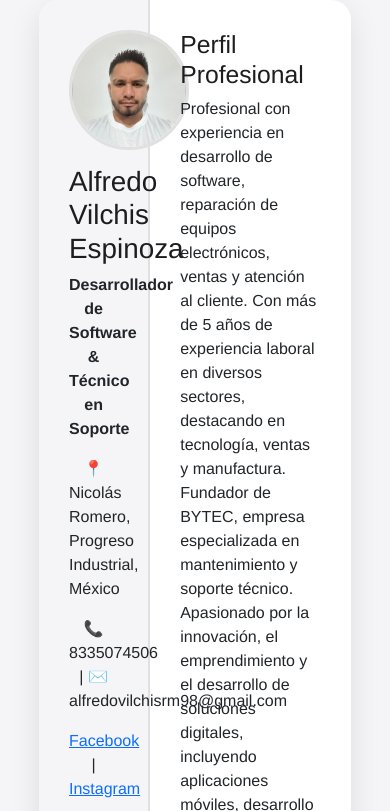
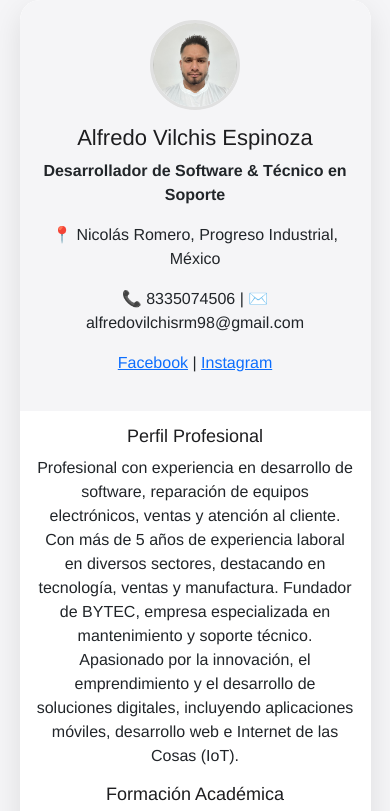
Before and after one commit to DexEscanor98/cv-alfredo, a plain HTML site: page index.html in a window 390 px wide. Shown: the top 811 px of the page. Drawn offline with nearby package versions, Linux system fonts and the light colour scheme.

Commit message:
Styles.css

```diff
--- a/Styles.css
+++ b/Styles.css
@@ -10,21 +10,26 @@ body {
     min-height: 100vh;
 }
 
+/* 🔹 Contenedor Principal */
 .cv-container {
-    width: 80%;
-    max-width: 900px;
+    width: 90%;
+    max-width: 1100px;
     background: white;
     border-radius: 20px;
     box-shadow: 0 10px 30px rgba(0, 0, 0, 0.1);
     display: flex;
+    flex-wrap: wrap; /* Permite que las columnas se acomoden */
     overflow: hidden;
 }
 
+/* 🔹 Sección Izquierda */
 .left-section {
-    width: 35%;
+    width: 30%;
     background: #F5F5F7;
     padding: 30px;
     text-align: center;
+    border-bottom-left-radius: 20px;
+    border-top-left-radius: 20px;
 }
 
 /* 🔹 Imagen ajustada sin cambiar diseño */
@@ -37,20 +42,20 @@ body {
     border: 3px solid #E0E0E0; /* Borde sutil para estética */
 }
 
+/* 🔹 Sección Derecha */
 .right-section {
-    width: 65%;
+    flex: 1;
     padding: 30px;
     border-left: 2px solid #E0E0E0;
+    min-width: 320px; /* Asegura que no se haga muy pequeño en móviles */
 }
 
+/* 🔹 Ajuste de textos */
 h1, h2, h3 {
     color: #1D1D1F;
 }
 
-.job, .education, .skills {
-    margin-bottom: 20px;
-}
-
+/* 🔹 Lista con viñetas personalizadas */
 ul {
     list-style: none;
     padding: 0;
@@ -64,3 +69,53 @@ li::before {
     width: 1em;
     margin-left: -1em;
 }
+
+/* 🔹 RESPONSIVE DESIGN PARA MÓVILES Y TABLETS */
+@media (max-width: 1024px) {
+    .cv-container {
+        flex-direction: column;
+        text-align: center;
+    }
+
+    .left-section {
+        width: 100%;
+        max-width: 100%;
+        border-bottom-left-radius: 0;
+        border-top-right-radius: 20px;
+    }
+
+    .right-section {
+        width: 100%;
+        border-left: none;
+        padding: 20px;
+    }
+
+    .profile-pic {
+        width: 100px;
+        height: 100px;
+    }
+}
+
+/* 🔹 Mejora en pantallas MUY pequeñas (Menos de 600px) */
+@media (max-width: 600px) {
+    .left-section {
+        padding: 20px;
+    }
+
+    .right-section {
+        padding: 15px;
+    }
+
+    h1 {
+        font-size: 22px;
+    }
+
+    h2 {
+        font-size: 18px;
+    }
+
+    .profile-pic {
+        width: 90px;
+        height: 90px;
+    }
+}
```
